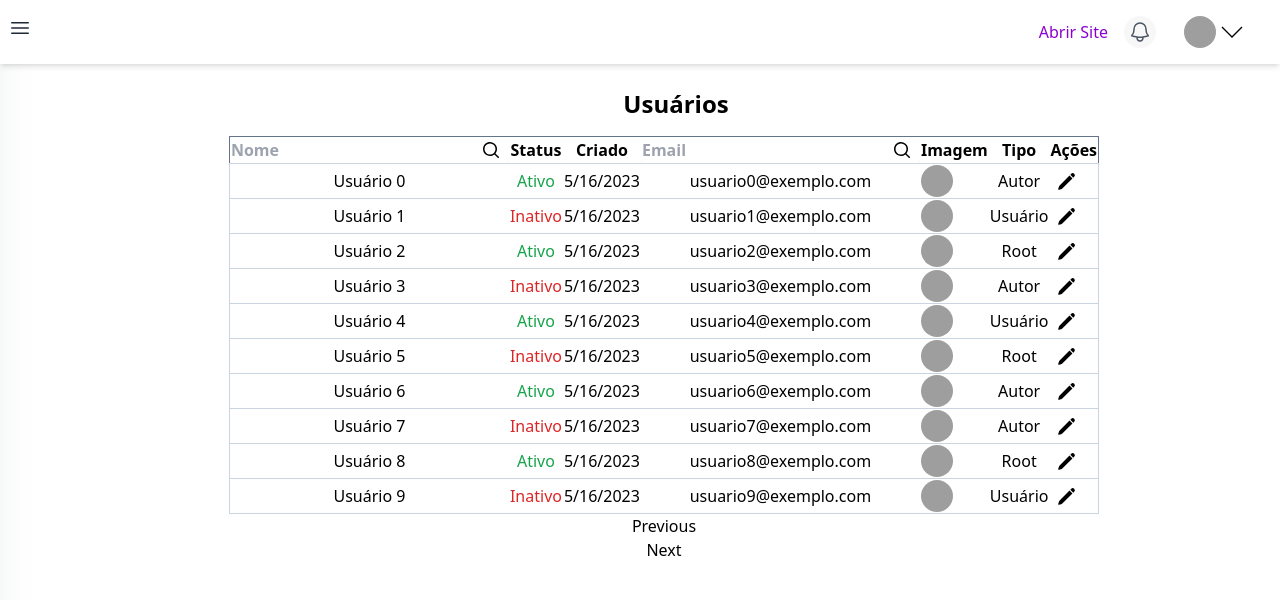
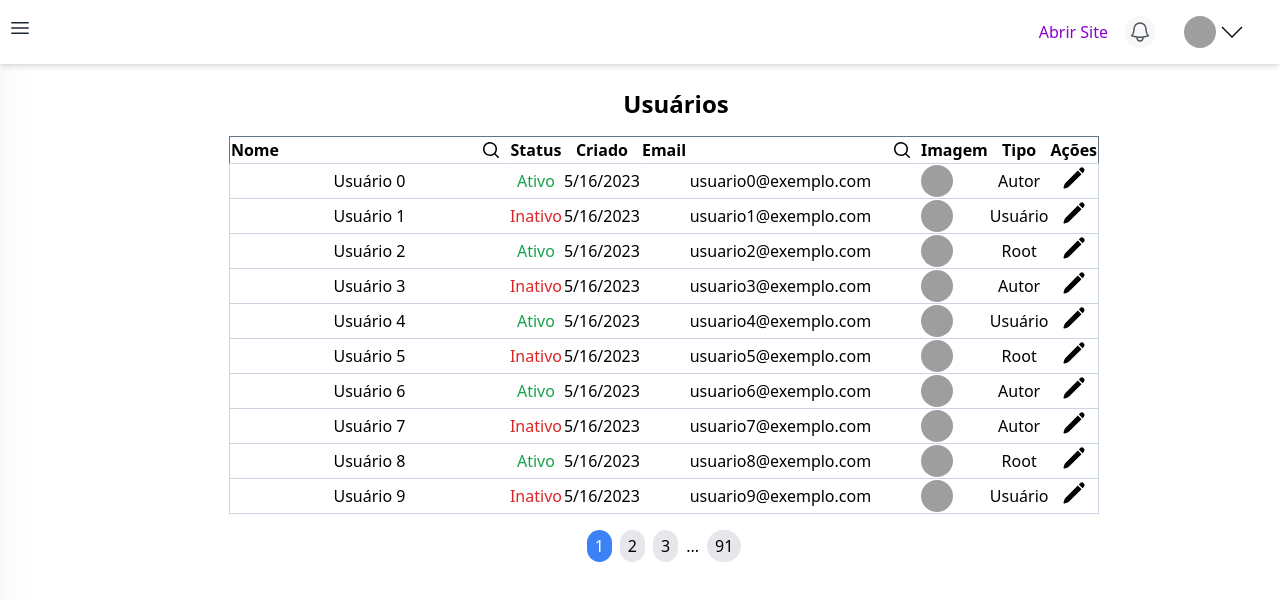
Before and after one commit to bioneoficial/vigilant-octo-succotash, a Next.js app: page /dashboard/usuarios in a window 1280 px wide. Shown: the top 600 px of the page. Built offline with nearby package versions, Linux system fonts and the light colour scheme; grey boxes are pictures that could not be loaded.

Commit message:
Pagination improvement

```diff
--- a/src/components/molecules/UserItem/UserItem.tsx
+++ b/src/components/molecules/UserItem/UserItem.tsx
@@ -1,3 +1,4 @@
+import { Button } from "@/components/atoms/Button";
 import { user } from "@/types/types";
 import { PrivacyItemStatus } from "@/utils/enums";
 import Image from "next/image";
@@ -48,7 +49,7 @@ export const UserItem: React.FC<user> = ({
       <td>{tipo}</td>
 
       <td className=" px-2">
-        <Image src="/images/pencil.svg" width={19} height={19} alt="plus" />
+        <Button title={""} status={true} icon={{ src: "/images/pencil.svg", alt: "Edit User" }} />
       </td>
     </tr>
   );
--- a/src/components/organisms/Users/Users.tsx
+++ b/src/components/organisms/Users/Users.tsx
@@ -4,7 +4,7 @@ import { HEAD_TABLE_USERS, PrivacyItemStatus, UserRole } from "@/utils/enums";
 import Image from "next/image";
 import { useEffect, useState } from "react";
 
-const initialUsers: user[] = Array.from({ length: 15 }, (_, i) => ({
+const initialUsers: user[] = Array.from({ length: 901 }, (_, i) => ({
   id: i,
   nome: `Usuário ${i}`,
   email: `usuario${i}@exemplo.com`,
@@ -29,6 +29,38 @@ export default function Users(): JSX.Element {
 
   const totalPages = Math.ceil(users.length / itemsPerPage);
 
+  const pageNumbers = [];
+  const maxPagesToShow = 5;
+  const firstPage = 1;
+  const lastPage = totalPages;
+
+  if (totalPages <= maxPagesToShow) {
+    for (let i = 1; i <= totalPages; i++) {
+      pageNumbers.push(i);
+    }
+  } else {
+    const middlePage = Math.floor(maxPagesToShow / 2);
+    const leftEllipsisPage = Math.max(currentPage - middlePage, firstPage + 1);
+    const rightEllipsisPage = Math.min(currentPage + middlePage, lastPage - 1);
+
+    pageNumbers.push(firstPage);
+    if (leftEllipsisPage > 2) {
+      pageNumbers.push("...");
+    }
+    for (let i = leftEllipsisPage; i <= rightEllipsisPage; i++) {
+      pageNumbers.push(i);
+    }
+    if (rightEllipsisPage < totalPages - 1) {
+      pageNumbers.push("...");
+    }
+    pageNumbers.push(lastPage);
+  }
+
+  const handleClickPage = (pageNumber: number | string): void => {
+    if (typeof pageNumber === "number") {
+      setCurrentPage(pageNumber);
+    }
+  };
 
   useEffect(() => {
     const results = initialUsers.filter(
@@ -38,20 +70,11 @@ export default function Users(): JSX.Element {
     );
 
     setUsers(results);
+    setCurrentPage(firstPage);
   }, [searchTermName, searchTermEmail]);
 
 
-  const handleClickNext = (): void => {
-    if (currentPage < totalPages) {
-      setCurrentPage((prevPage) => prevPage + 1);
-    }
-  };
 
-  const handleClickPrev = (): void => {
-    if (currentPage > 1) {
-      setCurrentPage((prevPage) => prevPage - 1);
-    }
-  };
 
   return (
     <div className="ml-6 flex flex-col justify-center items-center w-full">
@@ -81,7 +104,7 @@ export default function Users(): JSX.Element {
                     <input
                       type="text"
                       placeholder={header}
-                      className="font-bold pr-8"
+                      className="font-bold pr-8 placeholder-black"
                       value={
                         header === HEAD_TABLE_USERS.NOME
                           ? searchTermName
@@ -107,8 +130,29 @@ export default function Users(): JSX.Element {
           ))}
         </tbody>
       </table>
-      <button onClick={handleClickPrev}>Previous</button>
-      <button onClick={handleClickNext}>Next</button>
+      <div className="flex justify-center items-center mt-4">
+        {pageNumbers.map((pageNumber, index) => {
+          if (pageNumber === "...") {
+            return (
+              <span key={index} className="mx-1">
+                {pageNumber}
+              </span>
+            );
+          } else {
+            return (
+              <button
+                key={index}
+                className={`mx-1 px-2 py-1 rounded-full ${
+                  currentPage === pageNumber ? "bg-blue-500 text-white" : "bg-gray-200"
+                }`}
+                onClick={(): void => handleClickPage(pageNumber)}
+              >
+                {pageNumber}
+              </button>
+            );
+          }
+        })}
+      </div>
     </div>
   );
 }
```
